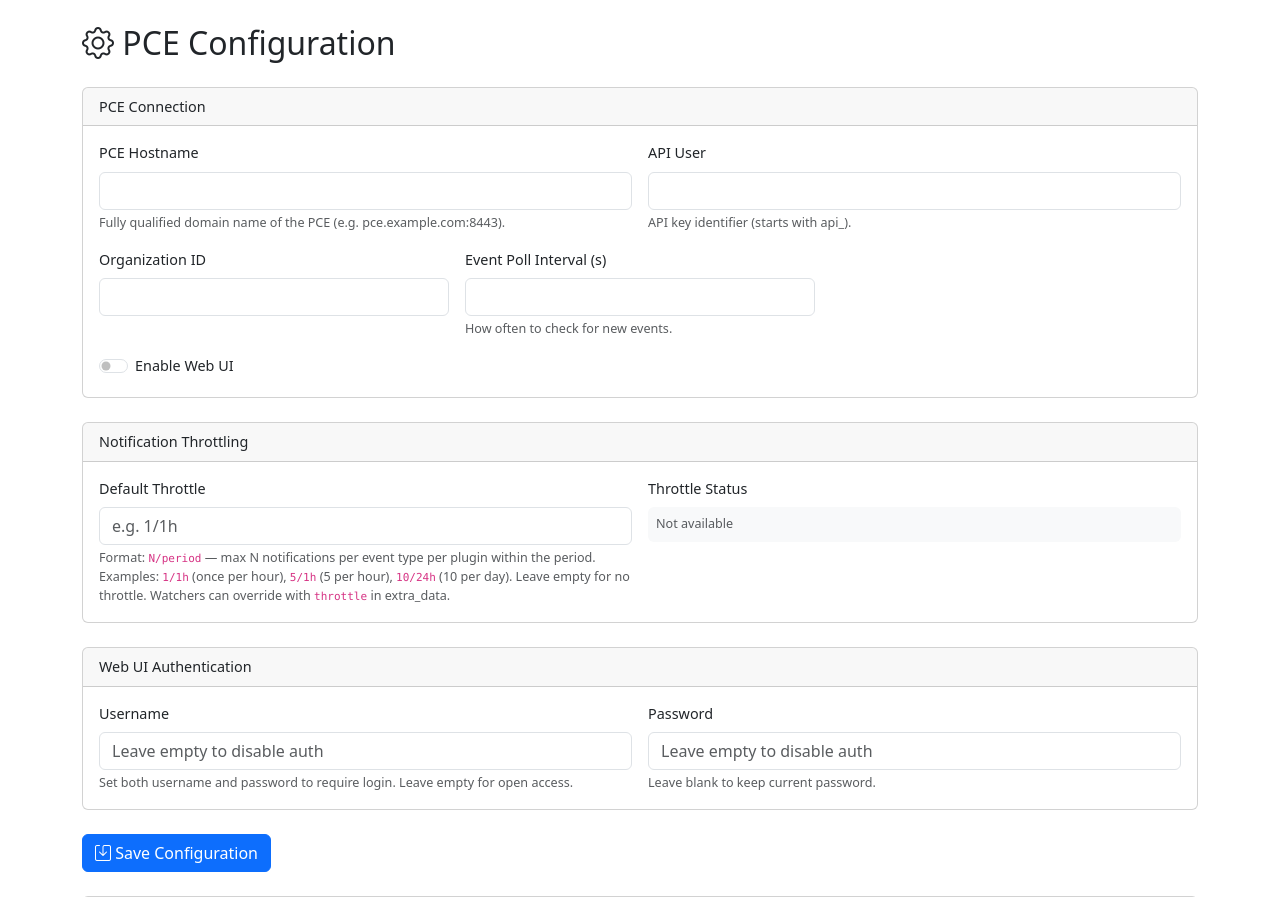
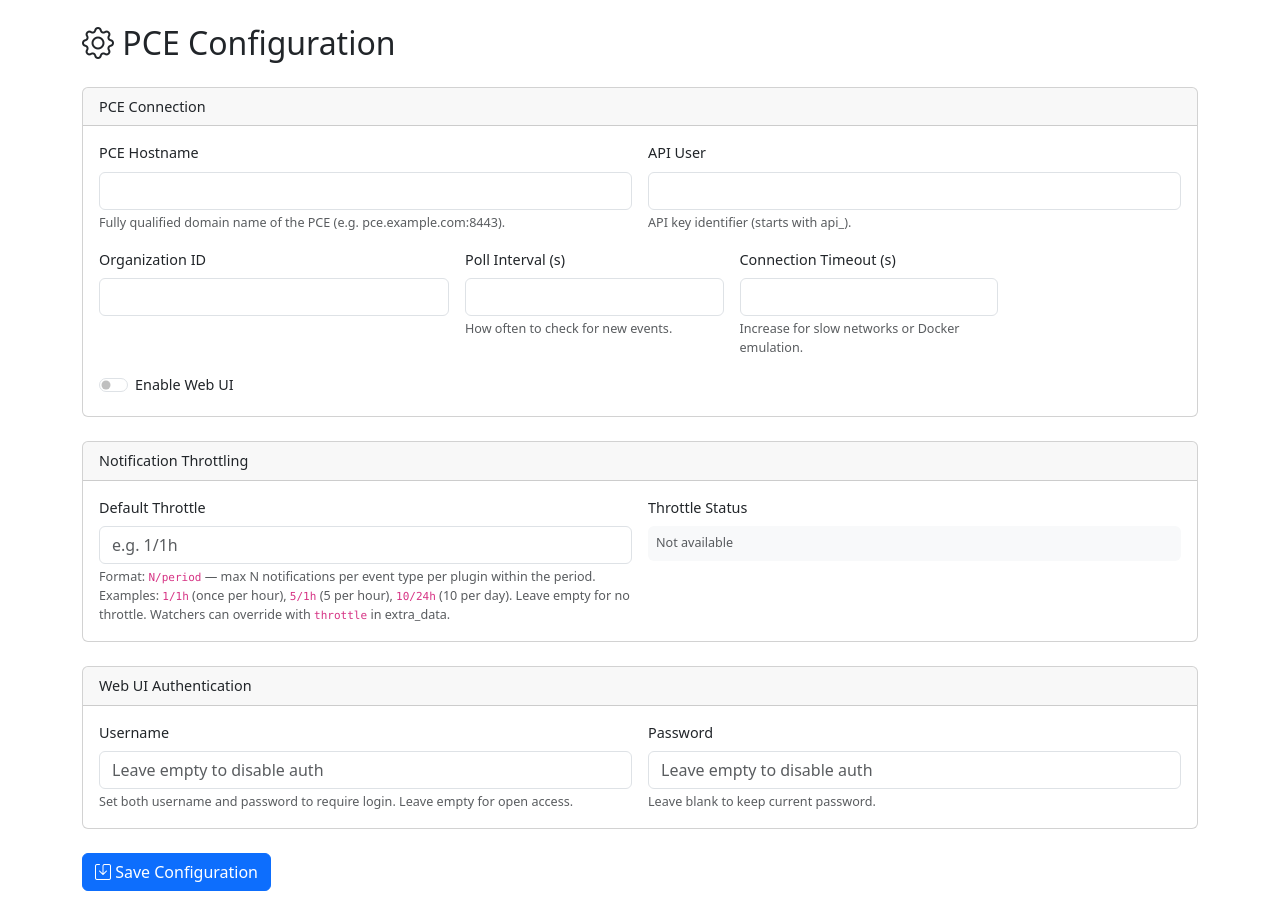
Before and after one commit to alexgoller/illumio-pretty-cool-events, a Python web app: template pretty_cool_events/web/templates/config.html in a window 1280 px wide. Shown: the part 76-973 px from the top of the page. Run offline with Jinja, Linux system fonts and the light colour scheme; the template is opened without the code that fills it, so the values that code supplies are empty.

Commit message:
Fix httpx ConnectTimeout in Docker emulation, add multi-arch build
The httpx client was using the default 5s connect timeout even though
the overall timeout was 30s. Under Docker amd64 emulation on ARM Macs
(Rosetta), DNS + TLS handshake exceeds 5s, causing ConnectTimeout on
every PCE API call while the web UI works fine.

Fixes:
- PCEClient now creates httpx.Timeout(timeout, connect=timeout) so
  the connect phase gets the full configured timeout, not the 5s
  default. This applies to both the main and web client instances.

- New pce_timeout config field (default: 30s) in PCEConfig, wired
  through CLI to PCEClient. Configurable from the web UI config
  page. Users on slow networks or emulated Docker can increase it.

- GitHub Actions workflow now builds multi-arch images
  (linux/amd64 + linux/arm64) using docker/setup-qemu-action and
  docker/setup-buildx-action. ARM Macs pulling the image get a
  native arm64 build - no emulation needed.

Co-Authored-By: Claude Opus 4.6 (1M context) <noreply@anthropic.com>

```diff
--- a/pretty_cool_events/cli.py
+++ b/pretty_cool_events/cli.py
@@ -97,6 +97,7 @@ def run(config_path: str | None, log_level: str) -> None:
             api_secret=app_config.pce.pce_api_secret,
             org_id=app_config.pce.pce_org,
             verify_tls=app_config.pce.verify_tls,
+            timeout=float(app_config.pce.pce_timeout),
         )
 
         if not pce_client.health_check():
--- a/pretty_cool_events/config.py
+++ b/pretty_cool_events/config.py
@@ -24,6 +24,7 @@ class PCEConfig(BaseModel):
     pce_api_secret: str
     pce_org: int = 1
     pce_poll_interval: int = 10
+    pce_timeout: int = 30
     verify_tls: bool = True
 
 
@@ -224,7 +225,7 @@ def _normalize_raw_config(raw: dict[str, Any]) -> dict[str, Any]:
     watchers_section = raw.get("watchers", {})
 
     pce_keys = ["pce", "pce_api_user", "pce_api_secret", "pce_org",
-                "pce_poll_interval", "verify_tls"]
+                "pce_poll_interval", "pce_timeout", "verify_tls"]
 
     pce_config = {}
     for key in pce_keys:
--- a/pretty_cool_events/pce_client.py
+++ b/pretty_cool_events/pce_client.py
@@ -34,11 +34,15 @@ class PCEClient:
         if not self._base_url.startswith("http"):
             self._base_url = f"https://{self._base_url}"
 
+        # Explicit timeout for all phases (connect, read, write, pool)
+        # to handle slow environments like Docker emulation
+        self._httpx_timeout = httpx.Timeout(timeout, connect=timeout)
+
         self._client_args = {
             "base_url": self._base_url,
             "auth": (api_user, api_secret),
             "verify": verify_tls,
-            "timeout": timeout,
+            "timeout": self._httpx_timeout,
             "headers": {"User-Agent": "pretty-cool-events/1.0"},
         }
         transport = httpx.HTTPTransport(retries=MAX_RETRIES)
--- a/pretty_cool_events/web/routes.py
+++ b/pretty_cool_events/web/routes.py
@@ -271,10 +271,10 @@ def config_page() -> str:
     config = _get_config()
 
     if request.method == "POST":
-        for key in ["pce", "pce_api_user", "pce_org", "pce_poll_interval"]:
+        for key in ["pce", "pce_api_user", "pce_org", "pce_poll_interval", "pce_timeout"]:
             val = request.form.get(key)
             if val is not None:
-                if key == "pce_org" or key == "pce_poll_interval":
+                if key in ("pce_org", "pce_poll_interval", "pce_timeout"):
                     try:
                         setattr(config.pce, key, int(val))
                     except ValueError:
--- a/pretty_cool_events/web/templates/config.html
+++ b/pretty_cool_events/web/templates/config.html
@@ -24,10 +24,15 @@
           <label for="pce_org" class="form-label">Organization ID</label>
           <input type="number" class="form-control" id="pce_org" name="pce_org" value="{{ config.pce.pce_org }}">
         </div>
-        <div class="col-md-4">
-          <label for="pce_poll_interval" class="form-label">Event Poll Interval (s)</label>
+        <div class="col-md-3">
+          <label for="pce_poll_interval" class="form-label">Poll Interval (s)</label>
           <input type="number" class="form-control" id="pce_poll_interval" name="pce_poll_interval" value="{{ config.pce.pce_poll_interval }}">
           <div class="form-text">How often to check for new events.</div>
+        </div>
+        <div class="col-md-3">
+          <label for="pce_timeout" class="form-label">Connection Timeout (s)</label>
+          <input type="number" class="form-control" id="pce_timeout" name="pce_timeout" value="{{ config.pce.pce_timeout }}">
+          <div class="form-text">Increase for slow networks or Docker emulation.</div>
         </div>
         <div class="col-12">
           <div class="form-check form-switch">
```
Also changed, not shown: .github/workflows/main.yml.
